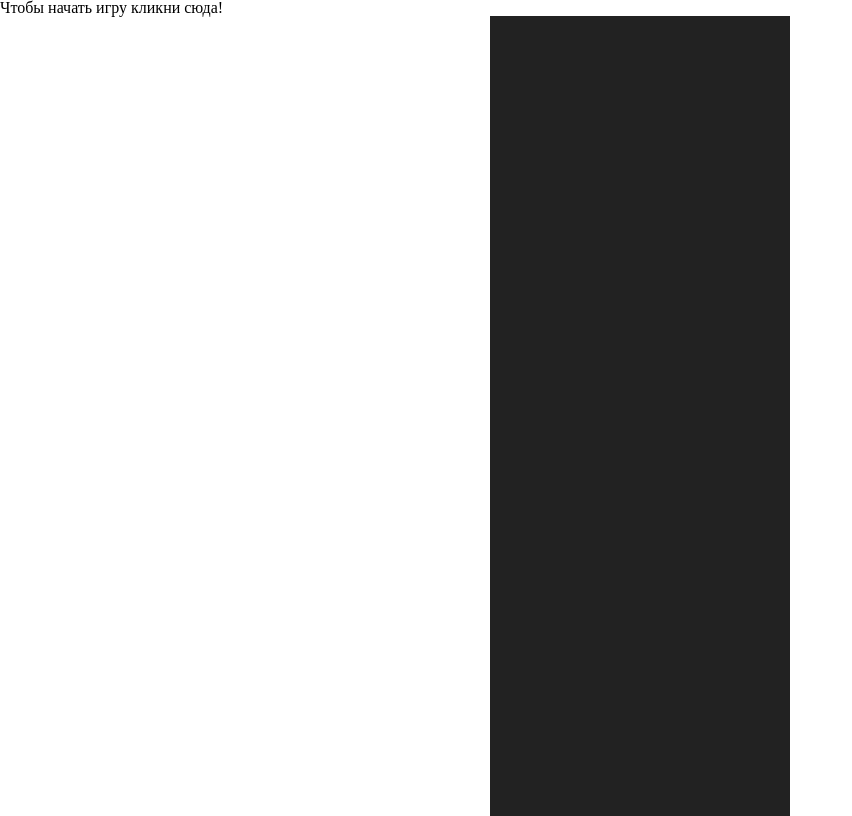
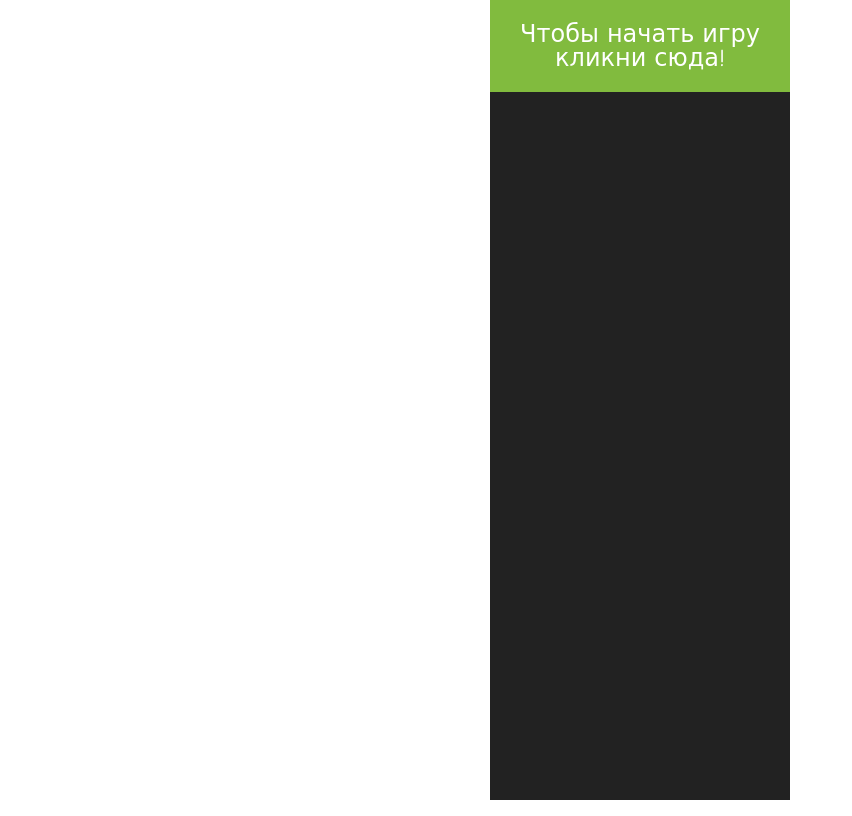
Before and after one commit to elhane/need-for-JS, a plain HTML site: page index.html in a window 1280 px wide. Shown: the whole page, without its empty margins (0-852 px from the left). Drawn offline with Linux system fonts and the light colour scheme.

Commit message:
task-day-3

```diff
--- a/main.js
+++ b/main.js
@@ -23,6 +23,10 @@ function getQuantityElements(heightElement) {
   return document.documentElement.clientHeight / heightElement + 1;
 }
 
+function randomNumber(min, max) {
+  return Math.floor(min + Math.random() * (max + 1 - min))
+}
+
 function moveRoad() {
   let lines = document.querySelectorAll('.line');
   lines.forEach(function(line) {
@@ -39,6 +43,19 @@ function moveEnemy() {
   let enemy = document.querySelectorAll('.enemy');
 
   enemy.forEach(function(item) {
+    let carRect = car.getBoundingClientRect();
+    let enemyRect = item.getBoundingClientRect();
+
+    if (carRect.top <= enemyRect.bottom &&
+      carRect.right >= enemyRect.left &&
+      carRect.left <= enemyRect.right &&
+      carRect.bottom >= enemyRect.top) {
+        setting.start = false;
+        console.warn('ДТП');
+        start.classList.remove('hide');
+        start.style.top = start.offsetHeight + 'px';
+    }
+
     item.y += setting.speed / 2;
     item.style.top = item.y + 'px';
 
@@ -51,6 +68,7 @@ function moveEnemy() {
 
 function startGame() {
   start.classList.add('hide');
+  gameArea.innerHTML = '';
 
   for (let i = 0; i < getQuantityElements(100); i++) {
     const line = document.createElement('div');
@@ -66,12 +84,16 @@ function startGame() {
     enemy.y = -100 * setting.traffic * (i + 1);
     enemy.style.left = Math.floor((Math.random() * (gameArea.offsetWidth - 50))) + 'px';
     enemy.style.top = enemy.y + 'px';
-    enemy.style.backgroundImage = 'url(./image/enemy.png)';
+    // enemy.style.backgroundImage = 'url(./image/enemy.png)';
+    enemy.style.backgroundImage = 'url(./image/enemy' + randomNumber(0, 8) + '.png)';
     gameArea.appendChild(enemy);
   }
 
+  setting.score = 0;
   setting.start = true;
   gameArea.appendChild(car);
+  car.style.left = (gameArea.offsetWidth/2 - car.offsetWidth/2) + 'px';
+  car.style.top = 'auto';
   setting.x = car.offsetLeft;
   setting.y = car.offsetTop;
   requestAnimationFrame(playGame);
@@ -80,6 +102,8 @@ function startGame() {
 function playGame() {
 
   if (setting.start) {
+    setting.score += setting.speed;
+    score.innerHTML = 'SCORE<br>' + setting.score ;
     moveRoad();
     moveEnemy();
     if (keys.ArrowLeft && setting.x > 0) {
--- a/style.css
+++ b/style.css
@@ -51,6 +51,32 @@ table {
   display: none;
 }
 
+.start {
+  position: absolute;
+  /* top: calc(50% - 54px); */
+  top: 0;
+  left: 0;
+  right: 0;
+  z-index: 100;
+
+  max-width: 300px;
+  padding: 22px;
+  margin: auto;
+
+  background-color: #81bb3e;
+  text-align: center;
+  font-size: 1.5rem;
+  color: white;
+
+  font-family: 'Comic Sans MS', cursive, sans-serif;
+  /* font-family: 'Courier New', 'Arial', monospace; */
+
+  /* font-weight: 500; */
+  /* border-radius: 11px; */
+  cursor: pointer;
+  box-sizing: border-box;
+}
+
 .car,
 .enemy {
   position: absolute;
@@ -70,6 +96,7 @@ table {
   height: 100vh;
   margin: auto;
   background-color: #222;
+  overflow: hidden;
 }
 
 .line {
@@ -79,3 +106,22 @@ table {
   height: 50px;
   background-color: #fff;
 }
+
+.score {
+  position: absolute;
+  top: 0;
+  left: 0;
+  right: 0;
+  z-index: 100;
+  padding: 22px;
+  background-color: #81bb3e;
+  font-family: 'Comic Sans MS', cursive, sans-serif;
+  /* font-family: 'Courier New', 'Arial', monospace; */
+  text-align:  center;
+  font-size: 1.5rem;
+  line-height: 1.7rem;
+  color: white;
+  max-width: 300px;
+  margin: auto;
+  box-sizing: border-box;
+}
```
Also changed, not shown: image/enemy0.png (renamed from image/enemy.png), image/enemy1.png (added), image/enemy3.png (added), image/enemy4.png (added), image/enemy5.png (added), image/enemy6.png (added), image/enemy7.png (added), image/enemy8.png (added).
